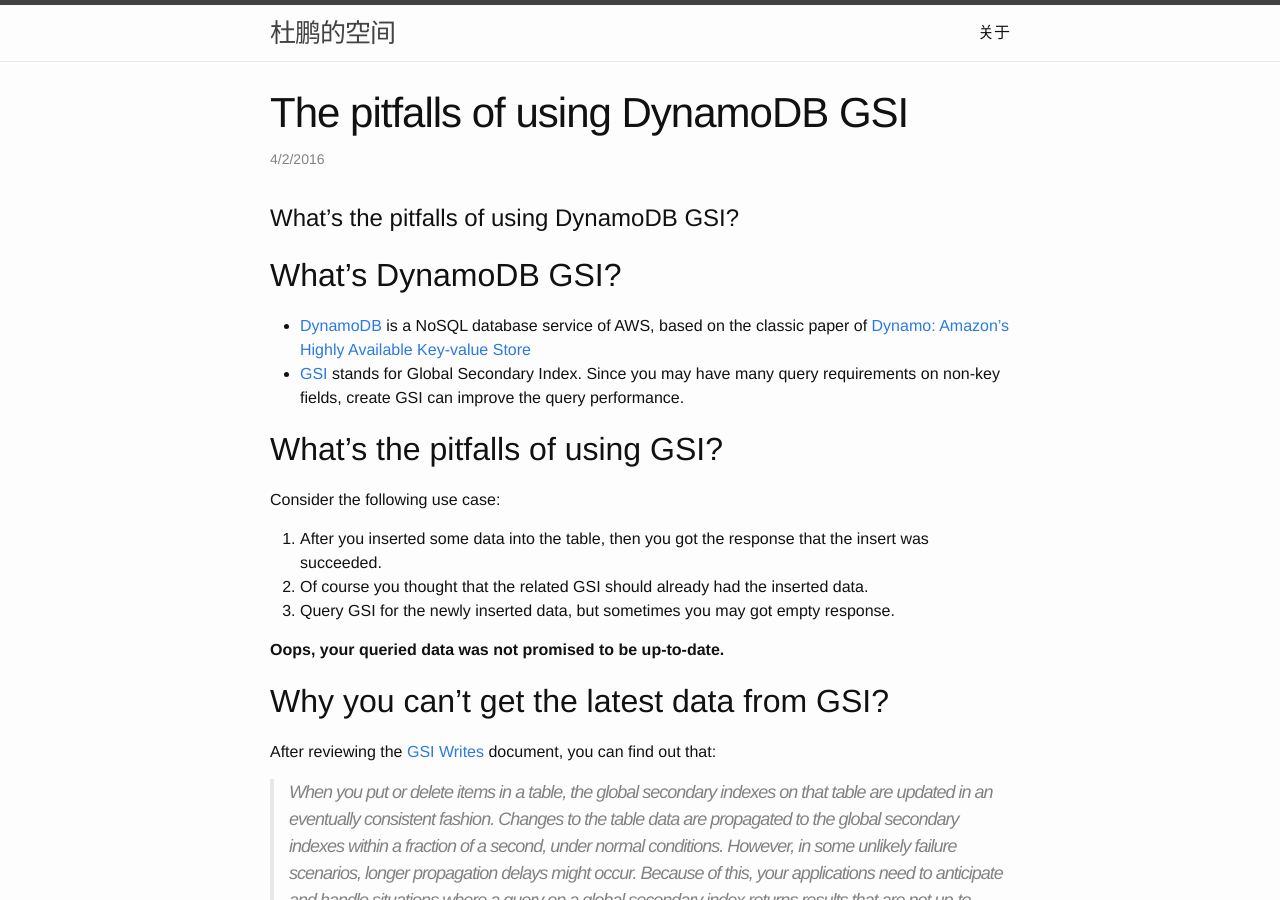
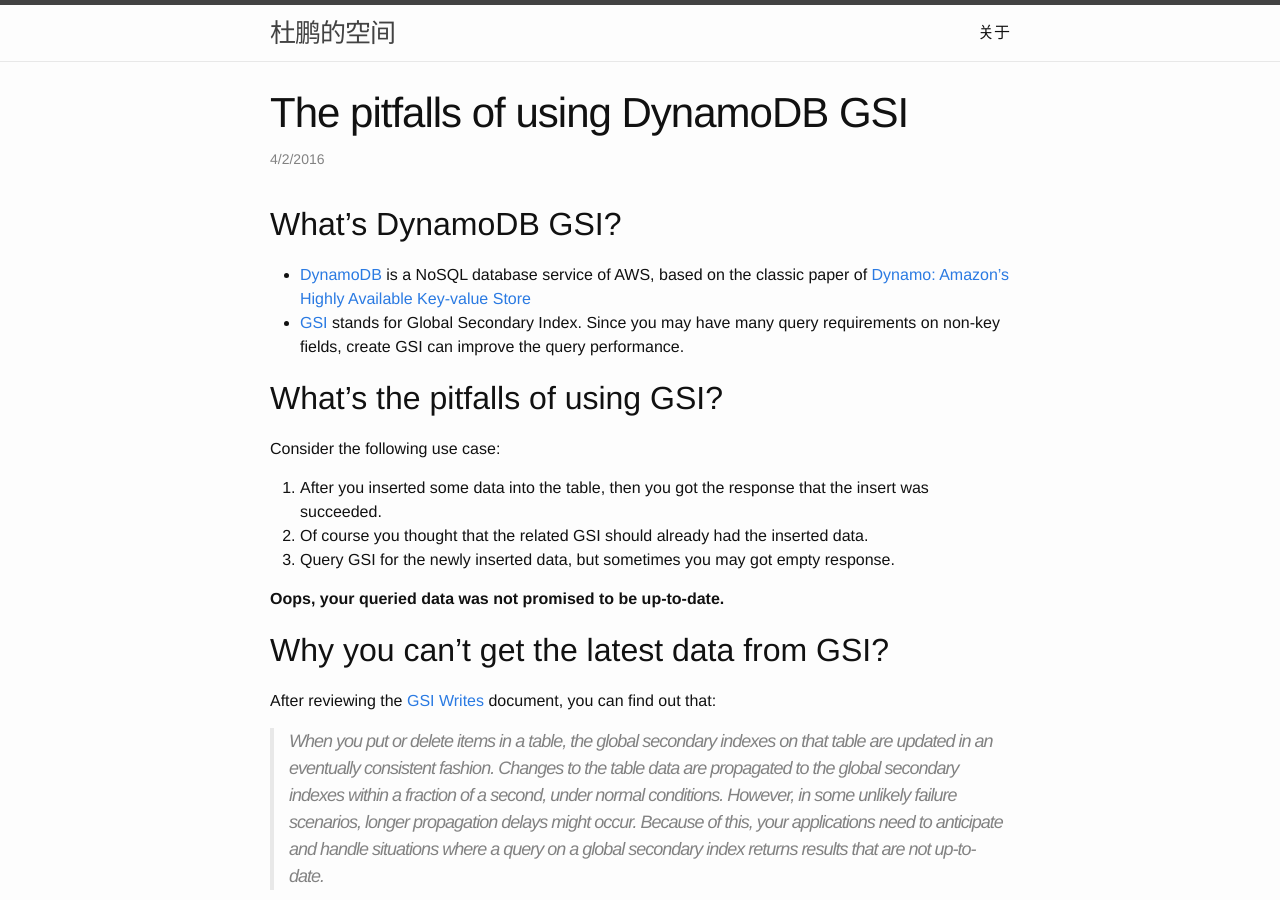
Before and after one commit to pdu/pdu.github.io, a Jekyll site: the page built from _posts/2016-04-03-the-pitfalls-of-using-DynamoDB-GSI.md, in a window 1280 px wide and 900 px high. Built offline with Jekyll 4.4.1, drawn with Linux system fonts in a browser that asks for light colours.

Commit message:
change title: dynamodb gsi

```diff
--- a/_posts/2016-04-03-the-pitfalls-of-using-DynamoDB-GSI.md
+++ b/_posts/2016-04-03-the-pitfalls-of-using-DynamoDB-GSI.md
@@ -4,7 +4,6 @@
 date:   2016-04-02 10:00:00
 categories: database
 ---
-# What's the pitfalls of using DynamoDB GSI?
 
 ## What's DynamoDB GSI?
 
```
